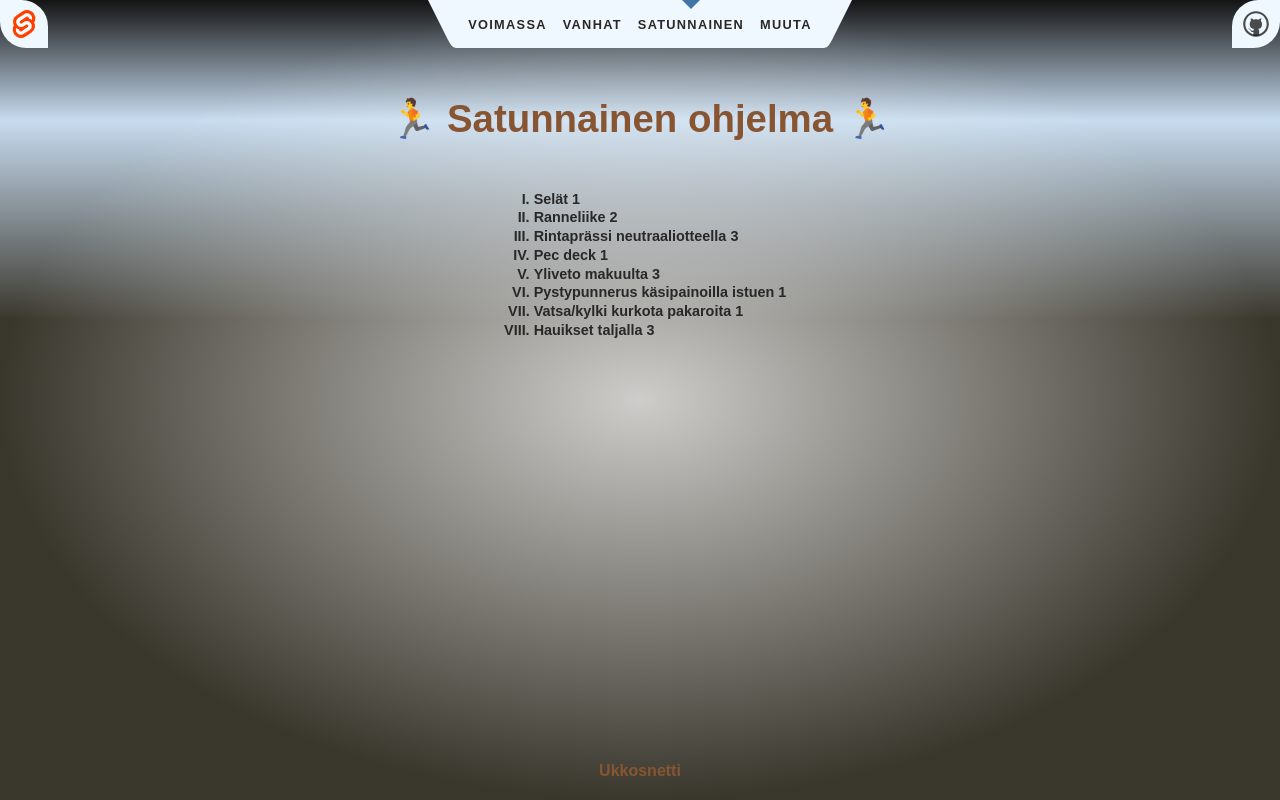
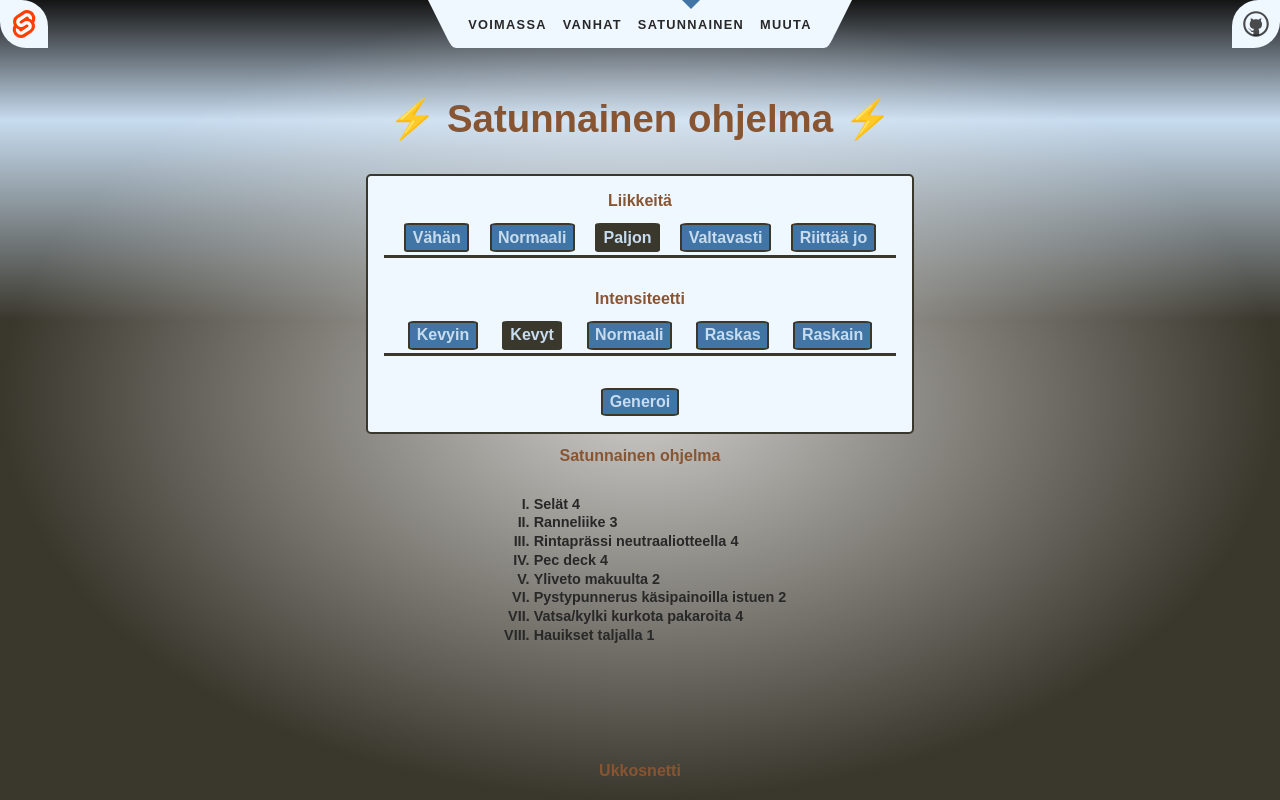
Before and after one commit to Humakt83/gymprog, a SvelteKit app: page /random in a window 1280 px wide. Built offline with nearby package versions, Linux system fonts and the light colour scheme.

Commit message:
Add randomize functions

```diff
--- a/src/routes/random/+page.svelte
+++ b/src/routes/random/+page.svelte
@@ -1,25 +1,47 @@
 <script>
+// @ts-nocheck
+
 	import gymprogs from '$lib/resources/gymprogs.json';
     import Program from '../Program.svelte';
 
 	const moves = gymprogs.flatMap(program => program.program)
         .flatMap(program => program.moves).map(move => move.name);
 
-    const generateProgram = () => {
+    const generateProgram = (intensityModifier, moveVariety) => {
         const selectedMoves = [];
 
-        while (selectedMoves.length < 8) {
-            selectedMoves.push(moves[Math.floor(Math.random() * moves.length)]);
+        while (selectedMoves.length < moveVariety) {
+            const moveToAdd = moves[Math.floor(Math.random() * moves.length)];
+            if (!selectedMoves.includes(moveToAdd)) {
+                selectedMoves.push(moveToAdd);
+            }
         }
 
-        const mappedMoves = selectedMoves.map(move => {
-                return {name: move, times: Math.ceil(Math.random() * 3)}
-            });
+        let amountOfTimesToAdd = (moveVariety * intensityModifier) - moveVariety;
+        const capToTimes = intensityModifier + 1;
+
+        const moveTimes = selectedMoves.map(_ => 1);
+        while (amountOfTimesToAdd > 0) {
+            const modifyThis = Math.floor(Math.random() * moveTimes.length);
+            if (moveTimes[modifyThis] < capToTimes) {
+                moveTimes[modifyThis] += 1;
+                amountOfTimesToAdd -= 1;
+            }
+        }
+
+        const mappedMoves = selectedMoves.map((move, index) => {
+            return {name: move, times: moveTimes[index]}
+        });
 
         return [{moves: mappedMoves}];
     }
 
-    const generatedProgram = generateProgram();
+    let intensityModifier = 3;
+    let moveVariety = 8;
+
+    let generatedProgram = generateProgram(intensityModifier, moveVariety);
+
+    const regenerateProgram = () => generatedProgram = generateProgram(intensityModifier, moveVariety);
 
 </script>
 
@@ -30,14 +52,40 @@
 
 <section>
 	<h1>
-        🏃 Satunnainen ohjelma 🏃
+        ⚡ Satunnainen ohjelma ⚡
 	</h1>
+
+    <div class="setup">
+        <h2>Liikkeitä</h2>
+        <div class="buttonGroup">
+            <button class={moveVariety == 4? 'selected' : ''} on:click={() => moveVariety = 4}>Vähän</button>
+            <button class={moveVariety == 6? 'selected' : ''} on:click={() => moveVariety = 6}>Normaali</button>
+            <button class={moveVariety == 8? 'selected' : ''} on:click={() => moveVariety = 8}>Paljon</button>
+            <button class={moveVariety == 10? 'selected' : ''} on:click={() => moveVariety = 10}>Valtavasti</button>
+            <button class={moveVariety == 12? 'selected' : ''} on:click={() => moveVariety = 12}>Riittää jo</button>
+        </div>
+
+        <h2>Intensiteetti</h2>
+
+        <div class="buttonGroup">
+            <button class={intensityModifier == 2? 'selected' : ''} on:click={() => intensityModifier = 2}>Kevyin</button>
+            <button class={intensityModifier == 3? 'selected' : ''} on:click={() => intensityModifier = 3}>Kevyt</button>
+            <button class={intensityModifier == 4? 'selected' : ''} on:click={() => intensityModifier = 4}>Normaali</button>
+            <button class={intensityModifier == 5? 'selected' : ''} on:click={() => intensityModifier = 5}>Raskas</button>
+            <button class={intensityModifier == 6? 'selected' : ''} on:click={() => intensityModifier = 6}>Raskain</button>
+        </div>
+
+        <button on:click={() => regenerateProgram()}>Generoi</button>
+    </div>
+
+    <h2>Satunnainen ohjelma</h2>
 
     <Program program={generatedProgram}></Program>
 
 </section>
 
 <style>
+
 	section {
 		display: flex;
 		flex-direction: column;
@@ -45,6 +93,31 @@
 		flex: 0.6;
 	}
 
+    .setup {
+        text-align: center;
+        min-width: 40vw;
+        background-color: aliceblue;
+        border-radius: 5px;
+        padding: 0.2rem 1rem 1rem;
+        border: 2px solid var(--color-bg-2);
+    }
+
+    .selected {
+        background-color: var(--color-bg-2);
+    }
+
+    .buttonGroup {
+        display: flex;
+        justify-content: space-evenly;
+        margin-bottom: 2rem;
+        padding-bottom: 0.2rem;
+        border-bottom: 3px solid var(--color-bg-2);
+    }
+
+    .selected:hover, .selected:focus {
+        border-color: var(--color-theme-2);
+    }
+
 	h1 {
 		width: 100%;
 	}
```
